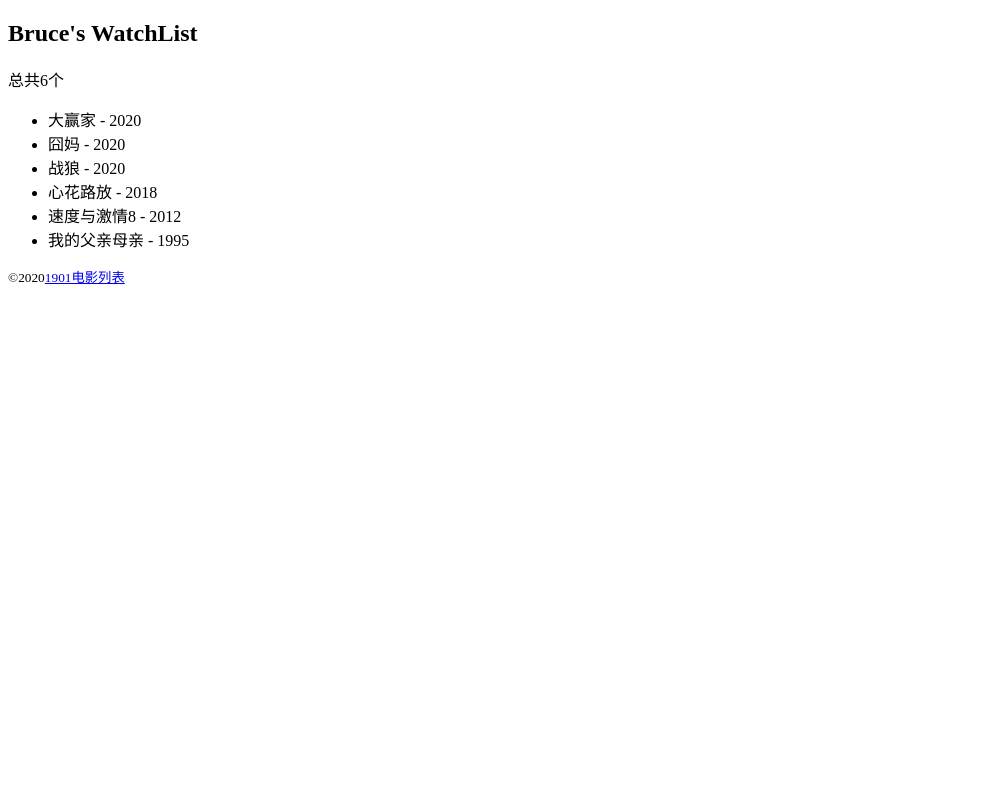
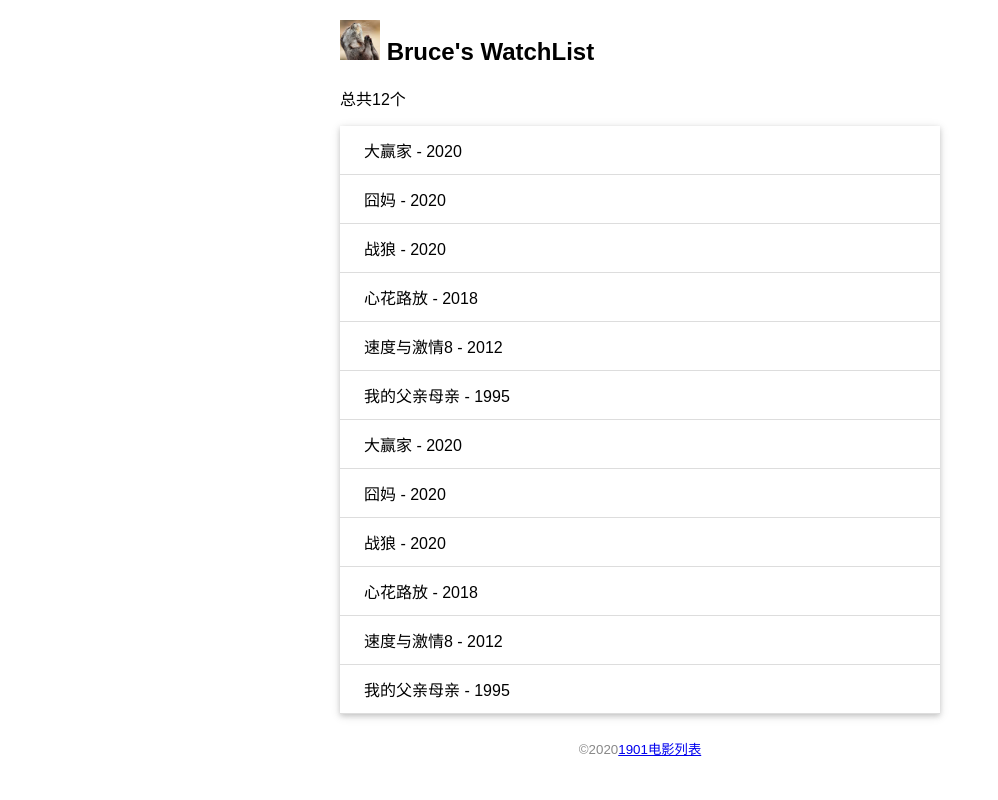
Before and after one commit to songsongsongxiansen/flask1901, a Flask app: page / in a window 1280 px wide. Shown: the whole page, without its empty margins (0-998 px from the left). Run offline with Flask 2, Linux system fonts and the light colour scheme.

Commit message:
静态资源

```diff
--- a/day1/watchlist/app.py
+++ b/day1/watchlist/app.py
@@ -11,6 +11,12 @@ def index():
         {"title":"战狼","year":"2020"},
         {"title":"心花路放","year":"2018"},
         {"title":"速度与激情8","year":"2012"},
+        {"title":"我的父亲母亲","year":"1995"},
+        {"title":"大赢家","year":"2020"},
+        {"title":"囧妈","year":"2020"},
+        {"title":"战狼","year":"2020"},
+        {"title":"心花路放","year":"2018"},
+        {"title":"速度与激情8","year":"2012"},
         {"title":"我的父亲母亲","year":"1995"}
     ]
     return render_template('index.html',name=name,movies=movies)
--- /dev/null
+++ b/day1/watchlist/static/css/style.css
@@ -0,0 +1,34 @@
+/* 页面整体 */
+body{
+    margin: 0 auto;
+    max-width: 600px;
+    font-size: 16px;
+    font-family: Arial, Helvetica, sans-serif;
+}
+
+/* 页脚 */
+footer{
+    color: #888;
+    margin-top: 15px;
+    text-align: center;
+    padding: 10px;
+}
+
+/* avatar */
+.avatar{
+    width: 40px;
+}
+
+/* 电影列表 */
+.movie-list{
+    list-style-type:none;
+    padding: 0;
+    margin-bottom: 15px;
+    box-shadow: 0 2px 5px 0 rgba(0,0,0,0.16),0 2px 10px 0 rgba(0,0,0,0.12);
+}
+.movie-list li{
+    padding: 12px 24px;
+    border-bottom: 1px solid #ddd;
+}
+.movie-list li:hover{
+    background-color: #105aa3;
--- a/day1/watchlist/templates/index.html
+++ b/day1/watchlist/templates/index.html
@@ -4,12 +4,16 @@
     <meta charset="UTF-8">
     <meta name="viewport" content="width=device-width, initial-scale=1.0">
     <title>{{ name }}'s WatchList</title>
+    <link rel="stylesheet" href="{{ url_for('static',filename='css/style.css') }}">
 </head>
 <body>
-    <h2>{{ name }}'s WatchList</h2>
+    <h2>
+        <img class="avatar" src="{{ url_for('static',filename='images/鼹鼠.jpg') }}" alt="头像">
+        {{ name }}'s WatchList
+    </h2>
     {# 过滤器 变量|过滤器名 #}
     <p>总共{{ movies|length }}个</p>
-    <ul>
+    <ul class="movie-list">
         {% for movie in movies %}
         <li>{{movie.title}} - {{movie.year}}</li>
         {% endfor %}
```
Also changed, not shown: day1/watchlist/static/images/鼹鼠.jpg (added).
